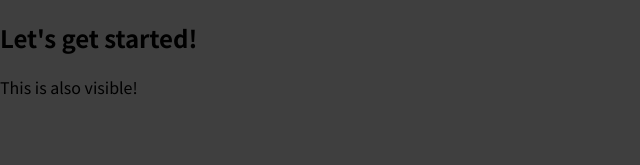
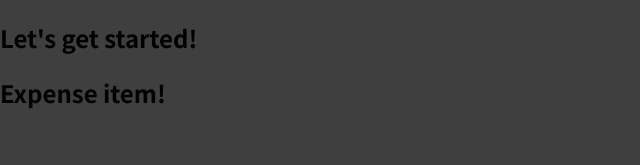
Before and after one commit to TastyCrysis/StartingProject, a JavaScript app: page / in a window 1280 px wide. Shown: the top 165 px of the page, without its empty margins (0-640 px from the left). Built offline with nearby package versions, Linux system fonts and the light colour scheme.

Commit message:
Update component

```diff
--- a/src/App.js
+++ b/src/App.js
@@ -1,8 +1,10 @@
+import ExpenseItem from "./components/ExpenseItem";
+
 function App() {
   return (
     <div>
       <h2>Let's get started!</h2>
-      <p>This is also visible!</p>
+      <ExpenseItem></ExpenseItem>
     </div>
   );
 }
--- a/src/components/ExpenseItem.js
+++ b/src/components/ExpenseItem.js
@@ -0,0 +1,5 @@
+function ExpenseItem() {
+    return <h2>Expense item!</h2>
+}
+
+export default ExpenseItem;
```
